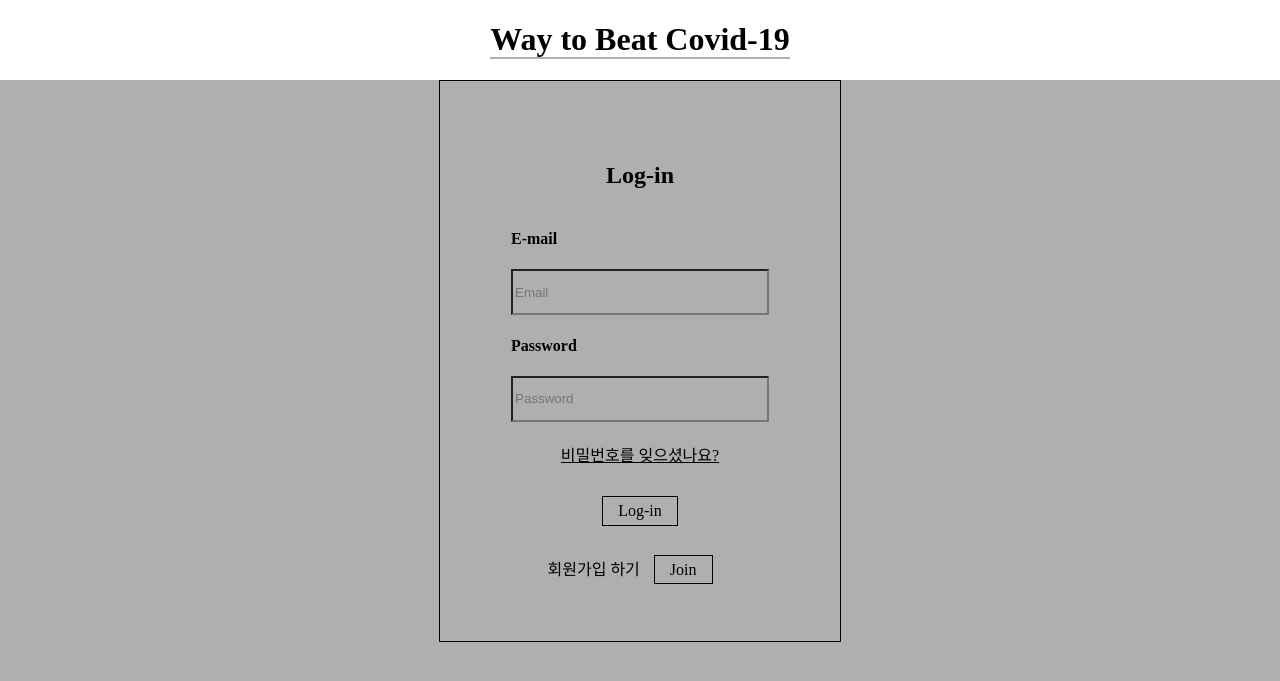
After one commit to mang0206/test_mirror, a Flask app: page /login in a window 1280 px wide. The commit adds this page. Shown: the top 681 px of the page. Run offline with Flask 2, Linux system fonts and the light colour scheme.

Commit message:
[Create] login.html
Former-commit-id: 8f90bf4163dae2407458e84100433bc3df206eae

```diff
--- a/app/static/css/style.css
+++ b/app/static/css/style.css
@@ -4,7 +4,11 @@
     background-color: rgb(175, 175, 175);
     width: auto;
 }
-
+/*--------body margin 제거--------*/
+body{
+    margin: 0;
+    margin-bottom: 50px;
+}
 /*--------title logo--------*/
 #top_bar{
     top: 0;
@@ -12,18 +16,135 @@
     justify-content: center;
     min-height: 80px;
     display: flex;
-    background-color: white;
+    background: white;
     z-index: 900;
 }
+/*--------index member--------*/
+#member{
+    top: 16px;
+    right: 20px;
+    position: absolute;
+    display: flex;
+    z-index: 1000;
+}
+#login_button{
+    font-size: 14px;
+    width: 100px;
+    height: 50px;
+    margin-right: 10px;
+    fill: none;
+    background-color: white;
+    border: 1px solid;
+}
+#join_button{
+    font-size: 14px;
+    width: 100px;
+    height: 50px;
+    background-color: white;
+    border: 1px solid;
+}
+/*--------login--------*/
+#base_login{
+    display: flex;
+    flex-direction: column;
+    align-items: center;
+    justify-content: center;
+}
+#login{
+    width: 400px;
+    height: 500px;
+    padding-top: 30px;
+    padding-bottom: 30px;
+    border: 1px solid;
+    display: flex;
+    flex-direction: column;
+    align-items: center;
+    justify-content: center;
+}
+#login_email input {
+    width: 250px;
+    height: 40px;
+}
+#login_pw input {
+    width: 250px;
+    height: 40px;
+    margin-bottom: 20px;
+}
+#forgot_pw{
+    margin-bottom: 30px;
+    text-decoration-line: underline;
+}
+#login_submit{
+    margin-bottom: 30px;
+    padding: 5px 15px 5px 15px;
+    border: 1px solid;
+}
+#login_join_button{
+    margin-right: 20px;
+    padding: 5px 15px 5px 15px;
+    border: 1px solid;
+}
+/*--------join--------*/
+#base_join{
+    display: flex;
+    flex-direction: column;
+    align-items: center;
+    justify-content: center;
+}
+#join{
+    width: 400px;
+    height: 500px;
+    border: 1px solid;
+    padding-top: 30px;
+    padding-bottom: 30px;
+    display: flex;
+    flex-direction: column;
+    align-items: center;
+    justify-content: center;
+}
+#user_name input {
+    width: 250px;
+    height: 40px;
+}
+#join_email input {
+    width: 250px;
+    height: 40px;
+}
+#join_pw input {
+    width: 250px;
+    height: 40px;
+    margin-bottom: 20px;
+}
+#join_submit{
+    margin-top: 20px;
+    margin-bottom: 30px;
+    padding: 5px 15px 5px 15px;
+    border: 1px solid;
+}
+/*--------join result--------*/
+#join_result_container{
+    margin-top: 100px;
+    display: flex;
+    flex-direction: column;
+    align-items: center;
+    justify-content: center;
+}
+#join_result_container h2{
+    margin-bottom: 100px;
+}
+#join_move_index{
+    margin-bottom: 40px;
+}
+#join_move_login{}
+/*--------link--------*/
+a:link{text-decoration: none; color: black;}
+a:visited{color: black;}
+a:active{color: white;}
+a:hover{color: gray;}
+
 /*스크롤하면 상단바 디자인 변경되는 기능 적용 예정
 .is-scrolled{
 }*/
-
-/*--------body margin 제거--------*/
-body{
-    margin: 0;
-    margin-bottom: 50px;
-}
 
 /*--------content--------*/
 #content{
@@ -49,7 +170,9 @@ body{
     border: 1px solid;
 }
 #with_corona{
-    font-family: , sans-serif;
+    padding-top: 100px;
+    padding-bottom: 50px;
+    font-family: sans-serif;
     font-size: 120px;
 }
 
@@ -59,21 +182,21 @@ body{
 }
 
 #description{
+    display: flex;
+    justify-content: center;
     border: 1px solid;
 }
 
 #description_image{
     float: left;
     margin: 8px;
-    margin-left: 100px;
-    margin-right: 20px;
+    margin-right: 100px;
 }
 
 #description_text{
     float: right;
     height: 400px;
     margin-top: 100px;
-    margin-right: 100px;
     text-align: left;
 }
 
--- a/app/templates/base.html
+++ b/app/templates/base.html
@@ -18,10 +18,23 @@
     <!--class="is-scrolled" 마우스 스크롤 기능 적용 예정-->
     <div id="top_bar" class="is-scrolled">
         <h1>
-            <a href="/">Way to Beat Covid-19</a>
+            <a href="/" style="background: white;">Way to Beat Covid-19</a>
         </h1>
+        {% block member %}
+        {% endblock %}
     </div>
-
+    <div id="base_login">
+        {% block login %}
+        {% endblock %}
+    </div>
+    <div id="base_join">
+        {% block join %}
+        {% endblock %}
+    </div>
+    <div id="join_result">
+        {% block join_result %}
+        {% endblock %}
+    </div>
     <div id="content" class="">
         {% block content %}
         {% endblock %}
--- /dev/null
+++ b/app/templates/login.html
@@ -0,0 +1,24 @@
+{% extends 'base.html' %}
+{% block login %}
+<div id="login">
+    <h2>Log-in</h2>
+    <div id="login_email">
+        <h4>E-mail</h4>
+        <input type="email" placeholder="Email">
+    </div>
+    <div id="login_pw">
+        <h4>Password</h4>
+        <input type="password" placeholder="Password">
+    </div>
+    <div id="forgot_pw">
+        <a>비밀번호를 잊으셨나요?</a>
+    </div>
+    <div id="login_submit">
+        <a href="/">Log-in</a>
+    </div>
+    <div id="login_join">
+        <span style="margin-right: 10px;">회원가입 하기</span>
+        <a href="/join" id="login_join_button">Join</a>
+    </div>
+</div>
+{% endblock %}
--- a/app/views.py
+++ b/app/views.py
@@ -7,6 +7,18 @@ from . import app
 @app.route("/")
 def index():
     return render_template("index.html")
+
+@app.route("/login")
+def login():
+    return render_template("login.html")
+
+@app.route("/join")
+def join():
+    return render_template("join.html")
+
+@app.route("/join_result")
+def join_result():
+    return render_template("join_result.html")
 
 @app.route("/diet")
 def diet():
```
Also changed, not shown: app/templates/index.html (+14 -1 lines), app/templates/join.html (added, +21 -0 lines), app/templates/join_result.html (added, +12 -0 lines), app/static/image/base_logo.jpg (deleted), 5 other files.
